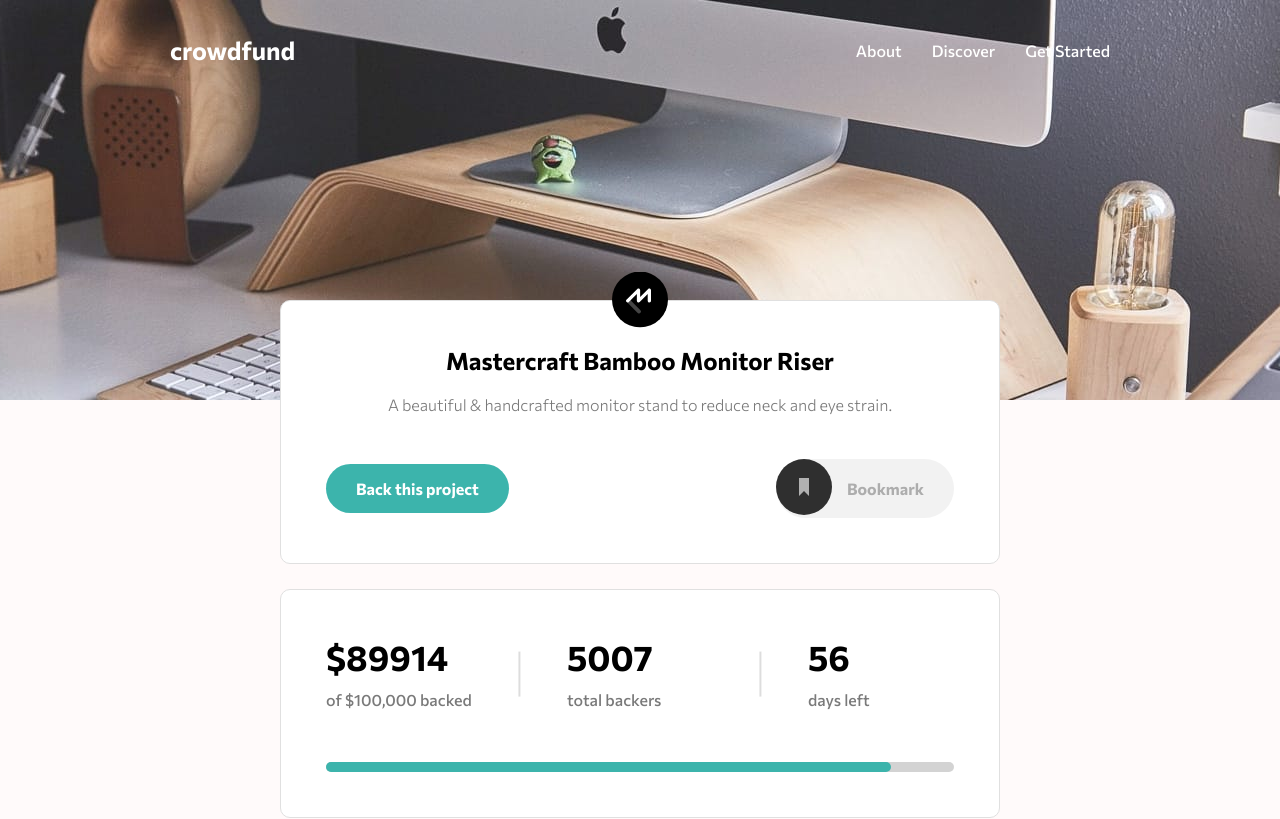
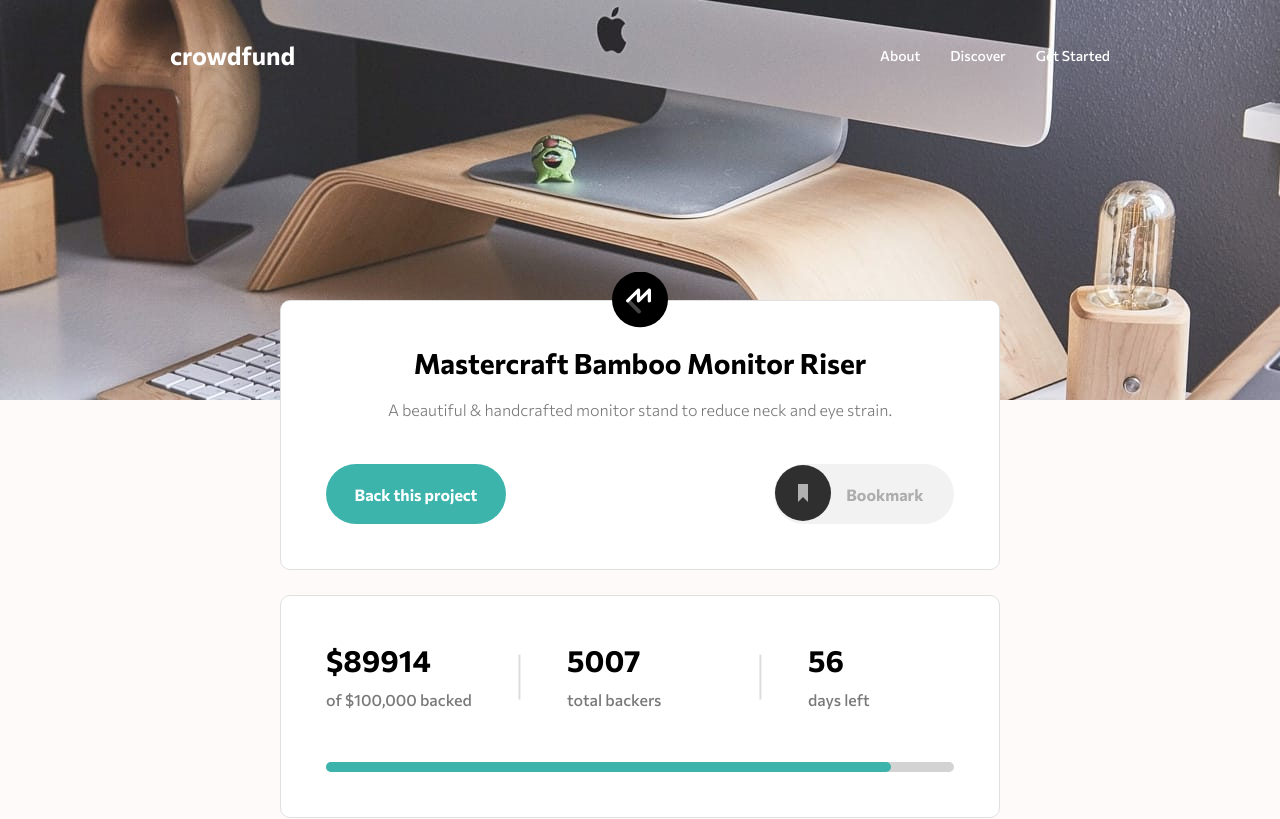
Before and after one commit to leopaul29/frontendmentor-crowdfunding-product-page, a React (Create React App) app: page / in a window 1280 px wide. Shown: the top 819 px of the page. Built offline with nearby package versions, Linux system fonts and the light colour scheme.

Commit message:
style: fix

```diff
--- a/src/components/ModalCard.js
+++ b/src/components/ModalCard.js
@@ -70,7 +70,7 @@ function ModalCard({ card, state }) {
     >
       <div className="modalCard">
         <div className="modalCard__selectionCol">
-          <input type="radio" name="reward" checked={isSelected} autofocus />
+          <input type="radio" name="reward" checked={isSelected} />
         </div>
         <div className="modalCard__header">
           <div className="modalCard__title card__title title">{title}</div>
--- a/src/styles/App.css
+++ b/src/styles/App.css
@@ -69,10 +69,14 @@ body {
 }
 .btn {
   border-radius: 50px;
-  padding: 15px 30px;
+  display: flex;
+  justify-content: center;
+  align-items: center;
   font-weight: 700;
   cursor: pointer;
   color: white;
+  height: 60px;
+  width: 180px;
 }
 .btn-primary {
   background-color: var(--primary);
--- a/src/styles/Header.css
+++ b/src/styles/Header.css
@@ -21,7 +21,7 @@
   margin-top: 25px;
 }
 .header__title {
-  font-size: 24px;
+  font-size: 28px;
   font-weight: 700;
   color: var(--black);
   text-align: center;
--- a/src/styles/ModalCard.css
+++ b/src/styles/ModalCard.css
@@ -111,6 +111,7 @@ input[type="text"]  {
   padding: 15px 30px;
   font-weight: 700;
   cursor: pointer;
+  margin-right: 10px;
 }
 .modalCard__footerBtn {
   grid-row: 2;
--- a/src/styles/Nav.css
+++ b/src/styles/Nav.css
@@ -72,6 +72,7 @@
   }
   .menu__item {
     color: white;
+    font-size: 14px;
   }
   .nav__menuBurger--show {
     display: none;
@@ -80,6 +81,6 @@
 
 @media only screen and (min-width: 1050px) {
   .nav__navbar {
-    padding: 35px 170px;
+    padding: 40px 170px;
   }
 }
--- a/src/styles/Stats.css
+++ b/src/styles/Stats.css
@@ -26,8 +26,8 @@
 .progress-primary {
   background-color: var(--primary);
 }
-.stats__number{
-  font-size: 35px;
+.stats__number {
+  font-size: 30px;
 }
 @media only screen and (min-width: 600px) {
   .stats {
```
